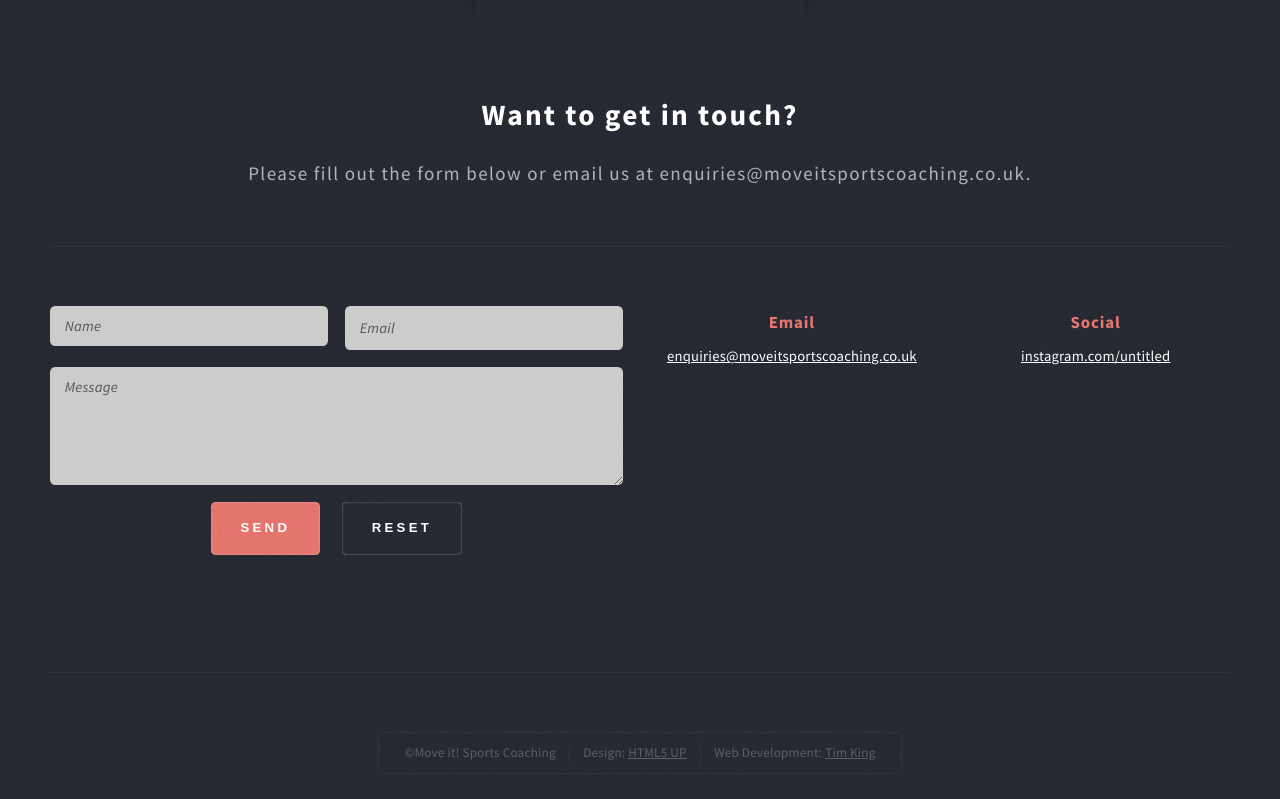
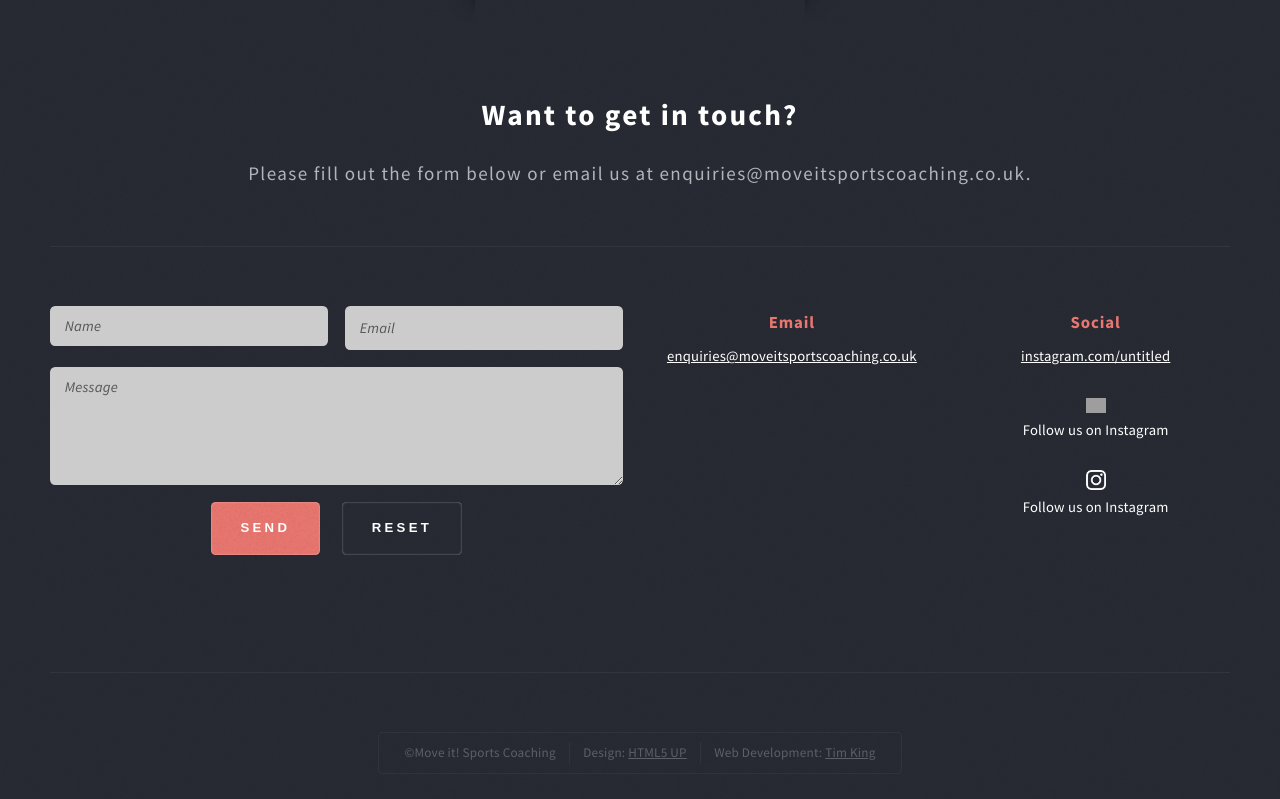
Before and after one commit to Kingtim11/move-it-sports-coaching, a React (Create React App) app: page / in a window 1280 px wide. Shown: the part 3701-4500 px from the top of the page. Built offline with nearby package versions, Linux system fonts and the light colour scheme; grey boxes are pictures that could not be loaded.

Commit message:
Instagram icon addded

```diff
--- a/src/pages/HomePage.jsx
+++ b/src/pages/HomePage.jsx
@@ -8,6 +8,8 @@ import Banner from '../assets/images/bannerImage.jpg';
 import Josh from "../assets/images/josh.JPEG";
 import Logo from "../assets/images/moveit3.jpeg";
 import Sections from '../components/Sections';
+import InstagramGlyphColor from '../assets/icons/Instagram_Glyph_Gradient.png';
+import InstagramGlyphWhite from '../assets/icons/Instagram_Glyph_White.png';
 
 export default function HomePage() {
     return (
@@ -124,14 +126,17 @@ export default function HomePage() {
                                 <Card
                                     image={Josh}
                                     teamMember="Josh - Lead Coach"
-                                    description=<p>Joshua Ayres, lead coach and founder of Move it Sports Coaching.
+                                    description=
+                                    <p>
+                                    Joshua Ayres, lead coach and founder of Move it Sports Coaching.
                                     <br/><br/>
                                     "I started Move it Sports Coaching over six years ago, previously under a different name,
                                     with the single vision to encourage lifelong participation in sport and physical activity for
                                     all children".
                                     <br/><br/>
                                     Coach Josh has over 15 years’ coaching experience and is a qualified primary school teacher
-                                    with a degree in Physical Education, Sport and Activity.</p>
+                                    with a degree in Physical Education, Sport and Activity.
+                                    </p>
                                 />
 
                             </div>
@@ -177,7 +182,7 @@ export default function HomePage() {
                                             <section>
                                                 <h3 className="icon solid fa-envelope">Email</h3>
                                                 <p>
-                                                    <Link style={{textDecoration: 'underline'}} to="mailto:enquiries@moveitsportscoaching.co.uk">enquiries@moveitsportscoaching.co.uk</Link>
+                                                    <Link className='link-style2' to="mailto:enquiries@moveitsportscoaching.co.uk">enquiries@moveitsportscoaching.co.uk</Link>
                                                 </p>
                                             </section>
                                         </div>
@@ -185,10 +190,14 @@ export default function HomePage() {
                                             <section>
                                                 <h3 className="icon solid fa-comment">Social</h3>
                                                 <p>
-
-                                                    <Link style={{textDecoration: 'underline'}} to="/">instagram.com/untitled</Link>
-
+                                                    <Link className='link-style2' to="/">instagram.com/untitled</Link>
                                                 </p>
+                                                <Link to='/'>
+                                                    <img src={InstagramGlyphColor} style={{width: '20px', height: 'auto'}}  alt=''></img><p style={{color: 'white'}}>Follow us on Instagram</p>
+                                                </Link>
+                                                <Link to='/'>
+                                                    <img src={InstagramGlyphWhite} style={{width: '20px', height: 'auto'}} alt=''></img><p style={{color: 'white'}}>Follow us on Instagram</p>
+                                                </Link>
                                             </section>
                                         </div>
                                         <div className="col-6 col-12-small">
```
Also changed, not shown: src/assets/icons/Instagram_Glyph_White.png (added), 1 other file (tests, documents, lock files or other folders).
